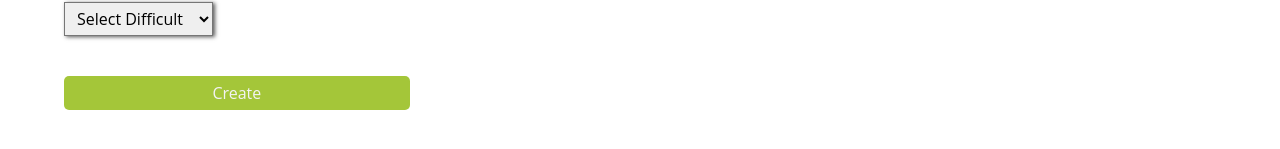
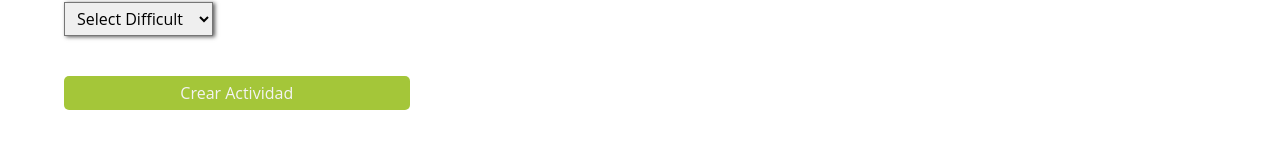
Before and after one commit to Elian-Gonzalez2000/PI-Countries, a React (Create React App) app in the folder client/: page /activity in a window 1280 px wide. Shown: the part 501-650 px from the top of the page. Built offline with nearby package versions, Linux system fonts and the light colour scheme; no server answers.

Commit message:
chores: package.json

```diff
--- a/client/package.json
+++ b/client/package.json
@@ -14,6 +14,7 @@
     "react-scripts": "4.0.0",
     "redux-thunk": "^2.4.1",
     "styled-components": "^5.3.3",
+    "sweetalert2": "^11.4.4",
     "web-vitals": "^0.2.4"
   },
   "scripts": {
--- a/client/src/components/FormActivities.js
+++ b/client/src/components/FormActivities.js
@@ -364,7 +364,7 @@ export const FormActivity = () => {
                   type="submit"
                   disabled={errors.name && true}
                >
-                  Create
+                  Crear Actividad
                </button>
             </form>
          </ContainerForm>
```
